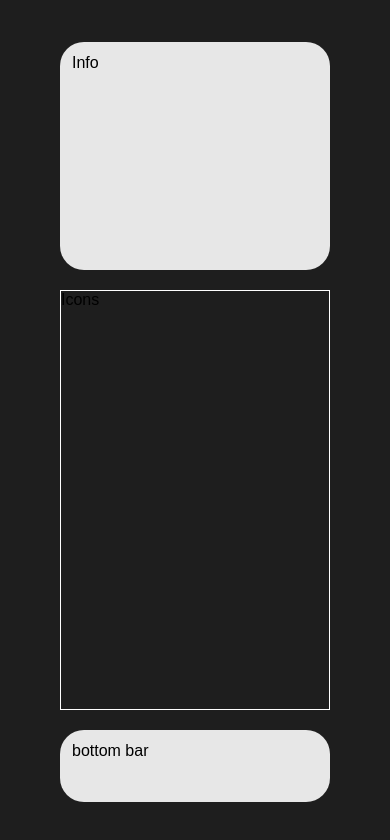
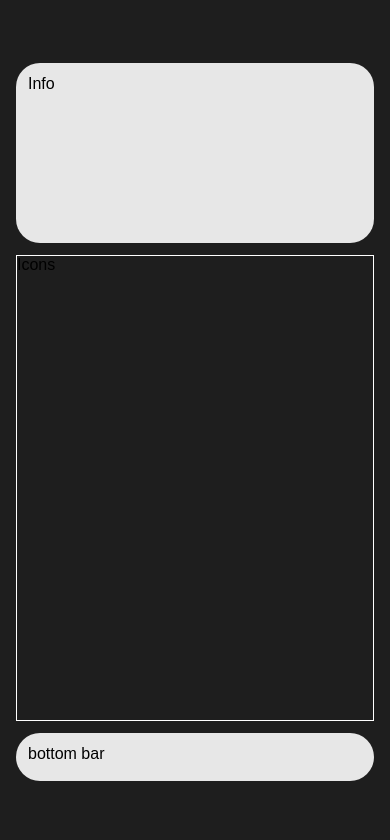
Before and after one commit to DagnaSchmidt/Dev-Dash-v2, a React (Create React App) app: page / in a window 390 px wide. Shown: the top 840 px of the page. Built offline with nearby package versions, Linux system fonts and the light colour scheme.

Commit message:
responsive mobile

```diff
--- a/src/Styles/app.css
+++ b/src/Styles/app.css
@@ -62,6 +62,7 @@ body {
 
 @media screen and (max-width: 1140px) {
   .app {
+    margin: 24px;
     grid-template-columns: 1fr 1fr 1fr 1fr 1fr 1fr 1fr 1fr [last];
   }
   .info {
@@ -104,4 +105,21 @@ body {
   .icons-closed {
     grid-row: 2/8;
   }
+}
+@media screen and (max-width: 480px) {
+  .app {
+    min-height: 85vh;
+    margin: 16px;
+    gap: 12px;
+    grid-template-columns: 1fr 1fr 1fr 1fr [last];
+    grid-template-rows: auto 1fr 1fr 1fr 1fr 1fr 1fr 48px;
+  }
+  .info {
+    min-height: 180px;
+    grid-column: 1/5;
+    grid-row: 1/2;
+  }
+  .main, .bottom-bar, .icons {
+    grid-column: 1/5;
+  }
 }/*# sourceMappingURL=app.css.map */
--- a/src/Styles/app.scss
+++ b/src/Styles/app.scss
@@ -54,6 +54,7 @@ body{
 
 @media screen and (max-width: 1140px) {
     .app {
+        margin: 24px;
         grid-template-columns: 1fr 1fr 1fr 1fr 1fr 1fr 1fr 1fr [last];
     }
     .info {
@@ -98,4 +99,21 @@ body{
         grid-row: 2 / 8;
     }
 }
+@media screen and (max-width: 480px) {
+    .app {
+        min-height: 85vh;
+        margin: 16px;
+        gap: 12px;
+        grid-template-columns: 1fr 1fr 1fr 1fr [last];
+        grid-template-rows: auto 1fr 1fr 1fr 1fr 1fr 1fr 48px;
+    }
+    .info {
+        min-height: 180px;
+        grid-column: 1 / 5;
+        grid-row: 1 / 2;
+    }
+    .main, .bottom-bar, .icons {
+        grid-column: 1 / 5;
+    }
+}
 ///////////////////////////////////////////////////////////////////////
```
Also changed, not shown: 1 other file (tests, documents, lock files or other folders).
